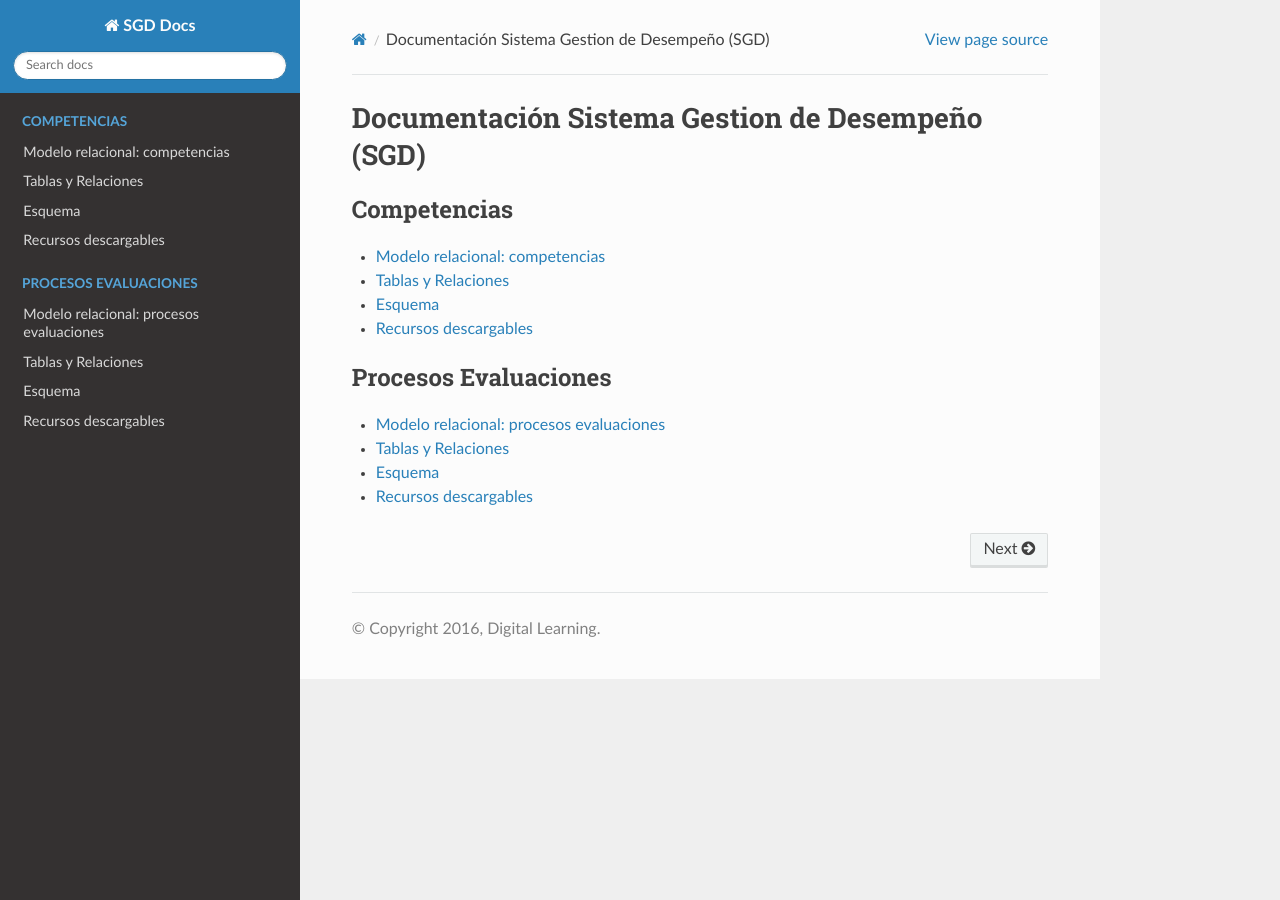
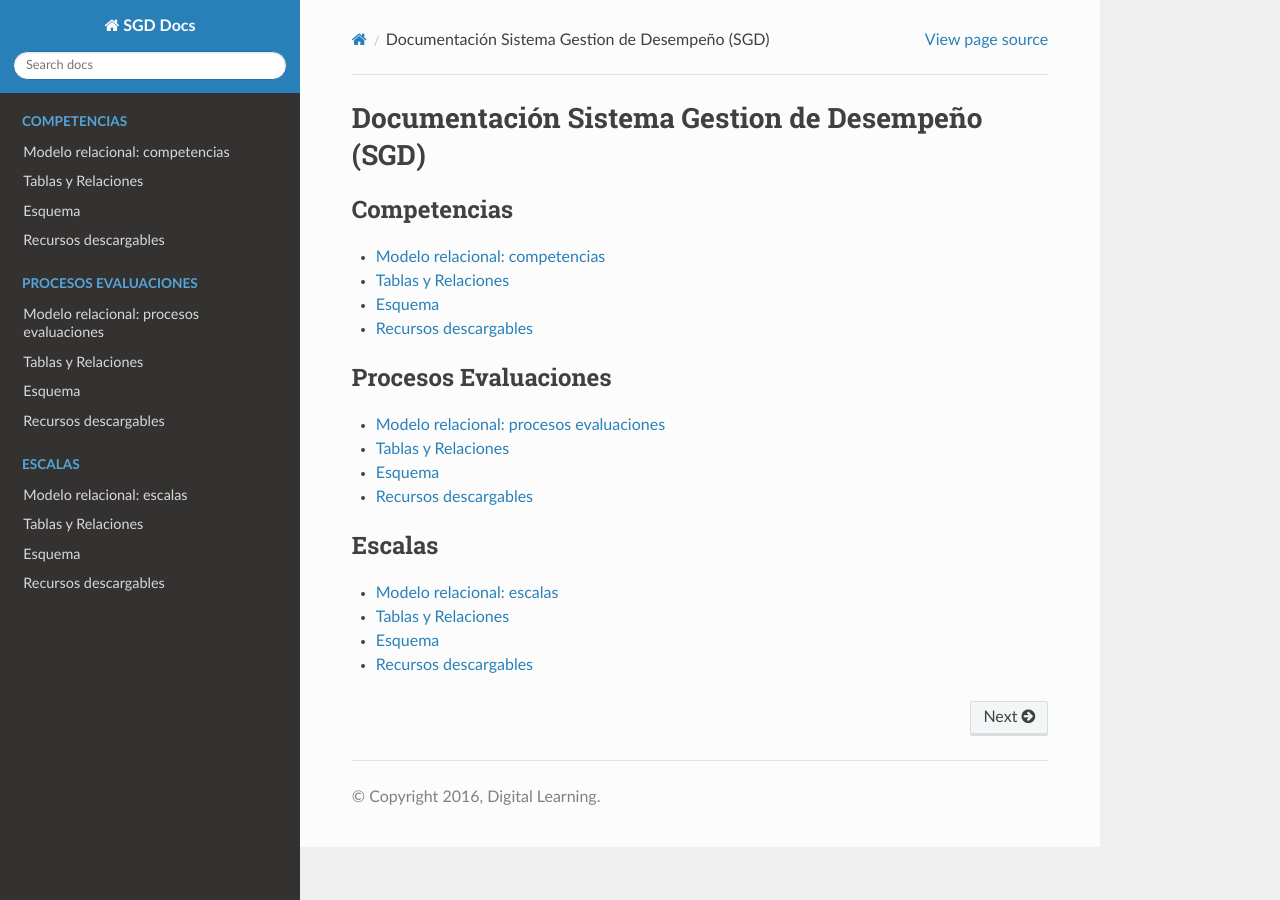
Before and after one commit to emegodoyr/doc-sgd, a Sphinx documentation site: the page built from source/index.rst, in a window 1280 px wide. Built offline with Sphinx 7.4.7 and the Read the Docs theme 2.0.0, drawn with Linux system fonts in a browser that asks for light colours; formulas are drawn with MathJax 3.

Commit message:
agrega modelo escala y modificacion a modelo de competencias

```diff
--- a/source/index.rst
+++ b/source/index.rst
@@ -23,3 +23,12 @@ Documentación Sistema Gestion de Desempeño (SGD)
    :glob:
 
    modelos/procesoEvaluacion/*
+
+.. toctree::
+   :caption: Escalas
+   :name: modelo-escalas
+   :titlesonly:
+   :maxdepth: 4
+   :glob:
+
+   modelos/escala/*
--- a/source/modelos/competencia/competencias.rst
+++ b/source/modelos/competencia/competencias.rst
@@ -23,7 +23,7 @@ Tablas y Relaciones
 
    Tablas
       * competencia
-      * version
+      * versionCompetencia
       * indicadorConducta
       * actividadClave
       * criterioDesempeno
@@ -32,7 +32,7 @@ Tablas y Relaciones
       * actividadClave_has_criterioDesempeno
 
    Relaciones
-      * competencia 1...* version
+      * competencia 1...n versionCompetencia
       * compentencia n...n competencia_has_activdadClave n...n actividadClave
       * compentencia n...n competencia_has_indicadorConducta n...n indicadorConducta
       * actividadClave n...n actividadClave_has_criterioDesempeno n...n criterioDesempeno
--- /dev/null
+++ b/source/modelos/escala/escalas.rst
@@ -0,0 +1,49 @@
+.. _modelo-relacional-escala:
+
+Modelo relacional: escalas
+========================================
+
+referencia del modelo:
+
+.. image:: model-escalas.png
+   :alt: modelo relacional escalas
+   :align: center
+
+
+.. _relaciones-escala:
+
+
+Tablas y Relaciones
+===================
+
+
+.. glossary::
+
+   Tablas
+      * escala
+      * escala_has_eslabon
+      * eslabon
+      * versionEscala
+
+   Relaciones
+      * escala 1...n versionEscala
+      * escala n...n escala_has_eslabon n...n eslabon
+
+
+.. _esquema-escala:
+
+Esquema
+=======
+
+.. literalinclude:: escalas.sql
+   :language: sql
+   :caption: escalas.sql
+   :name: escalas-sql
+
+
+.. _recursos-escalas:
+
+Recursos descargables
+=====================
+
+Recursos: :download:`PNG <model-escalas.png>` | :download:`SQL <escalas.sql>`
```
Also changed, not shown: source/modelos/procesoEvaluacion/procesosEvaluaciones.rst (+11 -11 lines), source/modelos/competencia/model-competencias.png, source/modelos/escala/model-escalas.png (added), 2 other files.
